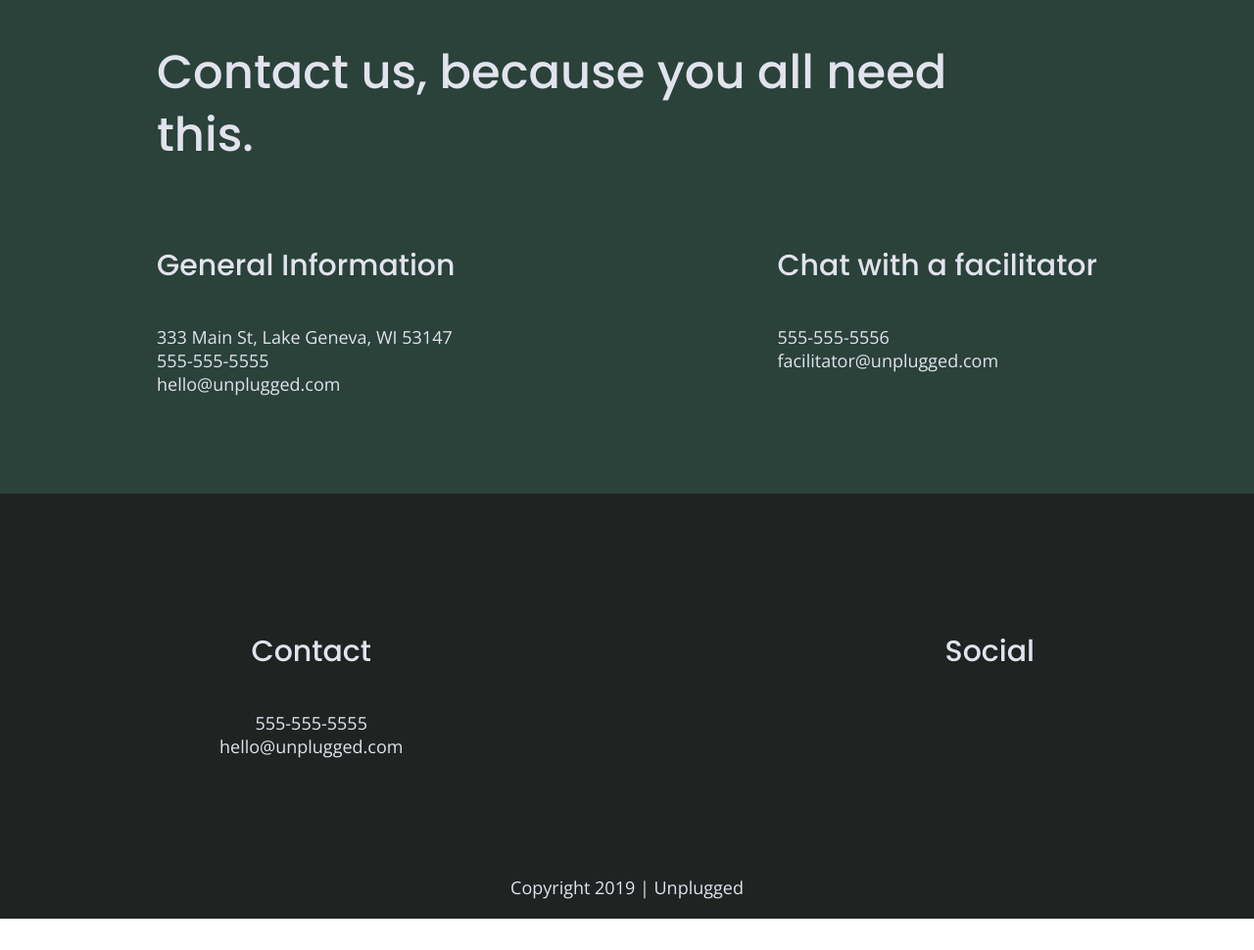
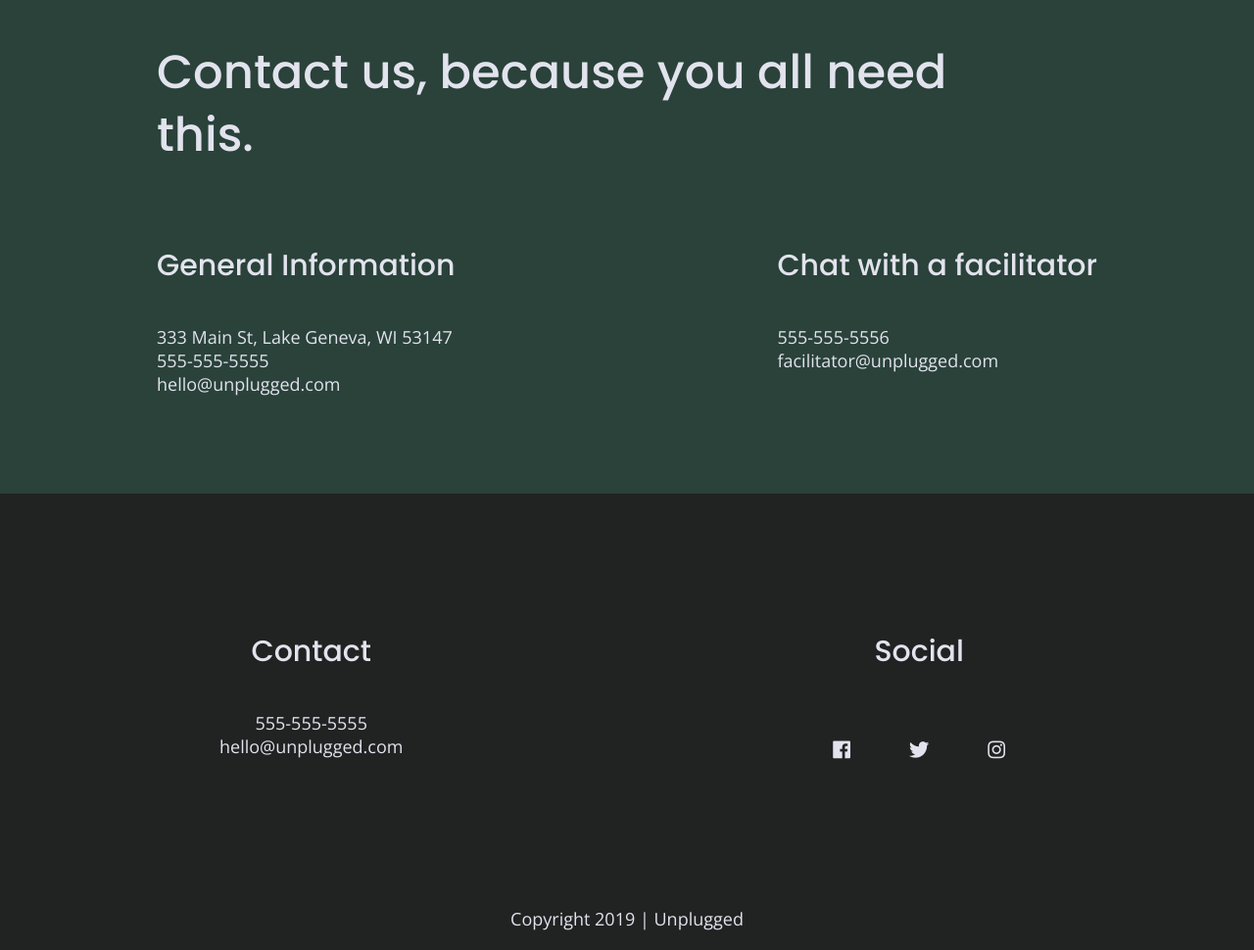
Before and after one commit to JenKP/crw-unplugged, a website: page about/index.html in a window 1280 px wide. Shown: the part 1284-2254 px from the top of the page at 98% size. Before the commit the page ends 2222 px from the top, so only its background shows below. Drawn offline with nearby package versions, Linux system fonts and the light colour scheme.

Commit message:
Added social icons all pages

```diff
--- a/about/index.html
+++ b/about/index.html
@@ -104,9 +104,15 @@
             <div class="social">
                 <h4>Social</h4>
                 <div class="social-icons">
-                    <p><a href="https://www.facebook.com/yoursite" target="_blank"></a></p>
-                    <p><a href="https://www.twitter.com/yoursite" target="_blank"></a></p>
-                    <p><a href="https://www.instagram.com/yoursite" target="_blank"></a></p>
+                    <p>
+                        <a href="https://www.facebook.com/yoursite" target="_blank"><i class="fab fa-facebook"></i></a>
+                        </p>
+                    <p>
+                        <a href="https://www.twitter.com/yoursite" target="_blank"><i class="fab fa-twitter"></i></a>
+                    </p>
+                    <p>
+                        <a href="https://www.instagram.com/yoursite" target="_blank"><i class="fab fa-instagram"></i></a>
+                    </p>
 
                     <!-- other social links here -->
                 </div>
--- a/css/main.css
+++ b/css/main.css
@@ -349,6 +349,10 @@ input[type=button] {
   width: 55%;
 }
 
+.social i {
+  font-size: 1.125em;
+}
+
 
 /* ==========================================================================
    About Page
@@ -625,6 +629,11 @@ footer .copyright {
   width: 100%;
 }
 
+.social i {
+  font-size: 1.125em;
+  padding: 30px;
+}
+
 /* ABOUT PAGE */
 
 .mission-content {
```
Also changed, not shown: faq/index.html (+9 -3 lines), index.html (+9 -3 lines).
